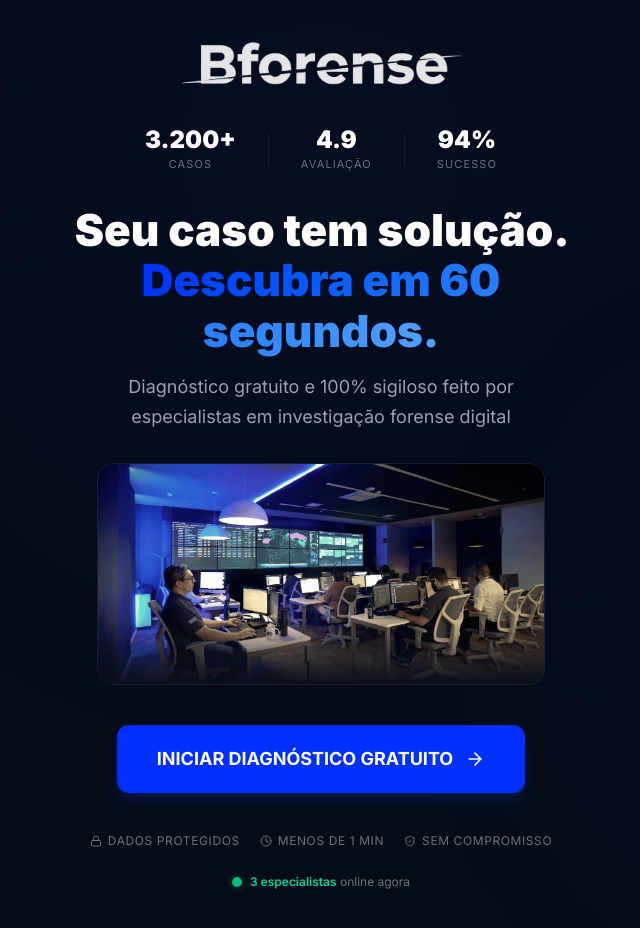
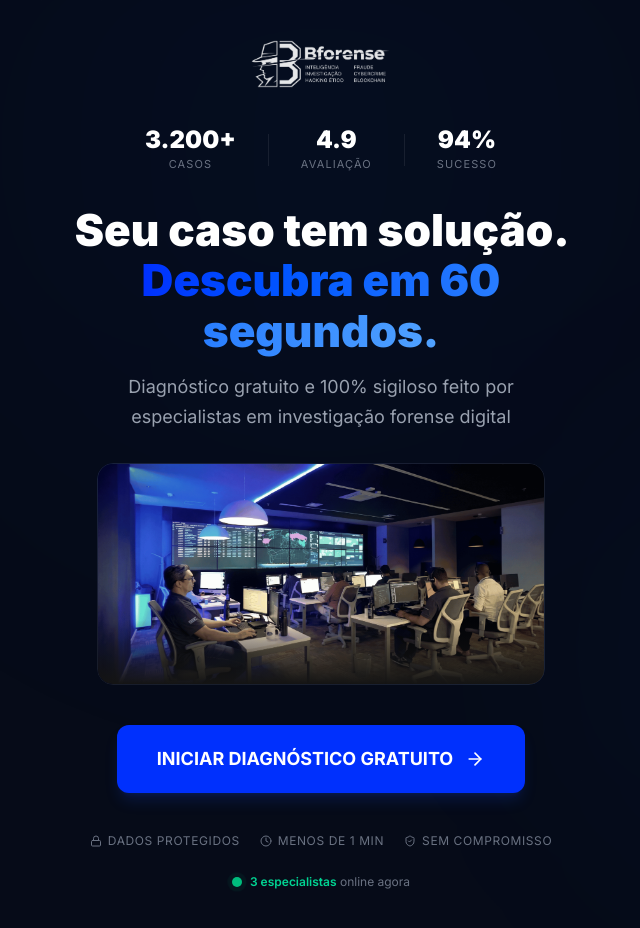
Before and after one commit to lulinhamamagostoso/bifora, a React (Vite) app: page / in a window 1280 px wide. Shown: the top 928 px of the page, without its empty margins (319-959 px from the left). Built offline with nearby package versions, Linux system fonts and the light colour scheme.

Commit message:
atualizacao1

```diff
--- a/src/QuizFunnel.tsx
+++ b/src/QuizFunnel.tsx
@@ -358,7 +358,7 @@
             className="flex flex-col items-center justify-center text-center px-5 py-10 min-h-[80vh]"
         >
             <motion.img
-                src="/logowhiteB.png"
+                src="/new-logo.png"
                 alt="Bforense"
                 className="h-10 sm:h-12 mb-10 opacity-90"
                 initial={{ opacity: 0, y: -15 }}
@@ -428,7 +428,7 @@
                         loading="eager"
                     />
                     {/* Bottom gradient fade */}
-                    <div className="absolute inset-x-0 bottom-0 h-16 bg-gradient-to-t from-[#0a0e1a] to-transparent pointer-events-none" />
+                    <div className="absolute inset-x-0 bottom-0 h-16 bg-gradient-to-t from-[#141414] to-transparent pointer-events-none" />
                 </div>
             </motion.div>
 
--- a/src/index.css
+++ b/src/index.css
@@ -15,7 +15,7 @@
   }
 
   body {
-    background-color: #060b18;
+    background-color: #141414;
     color: #ffffff;
     font-family: "Inter", sans-serif;
     -webkit-font-smoothing: antialiased;
```
Also changed, not shown: public/new-logo.png (added).
